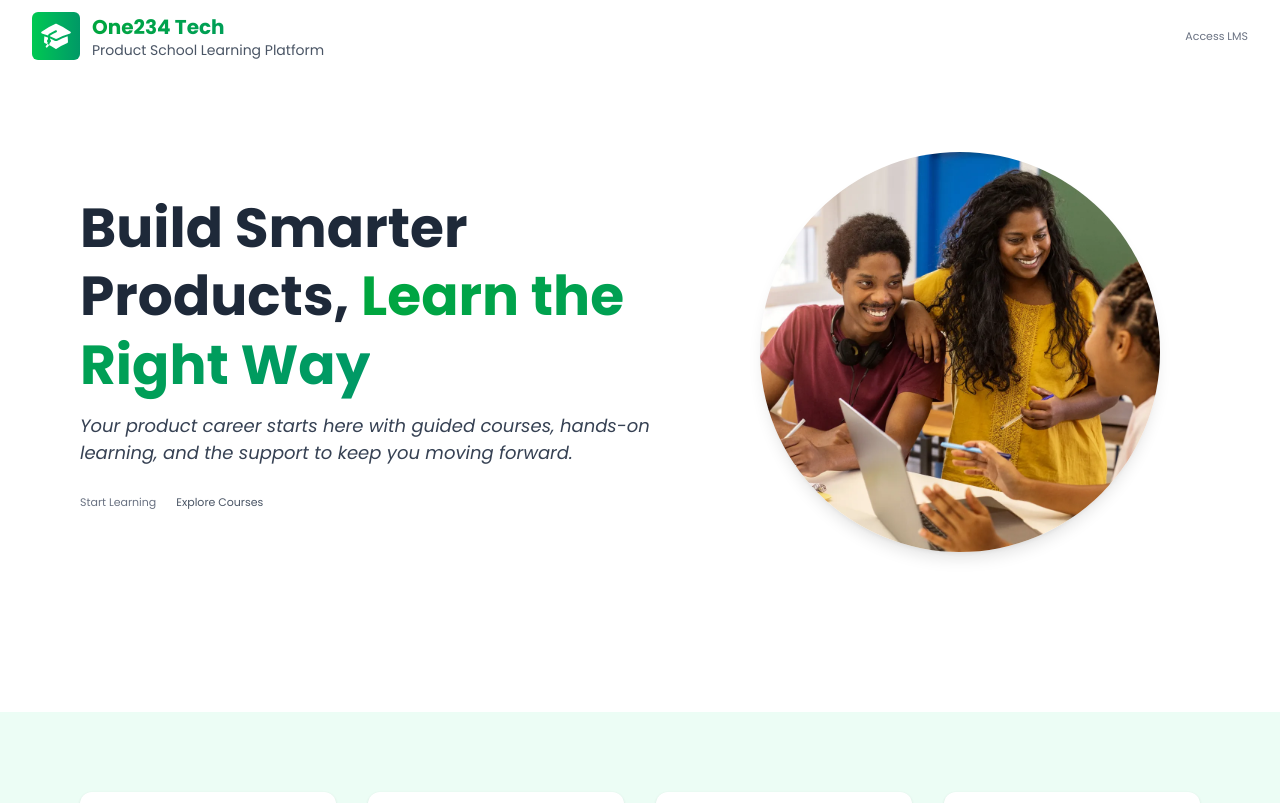
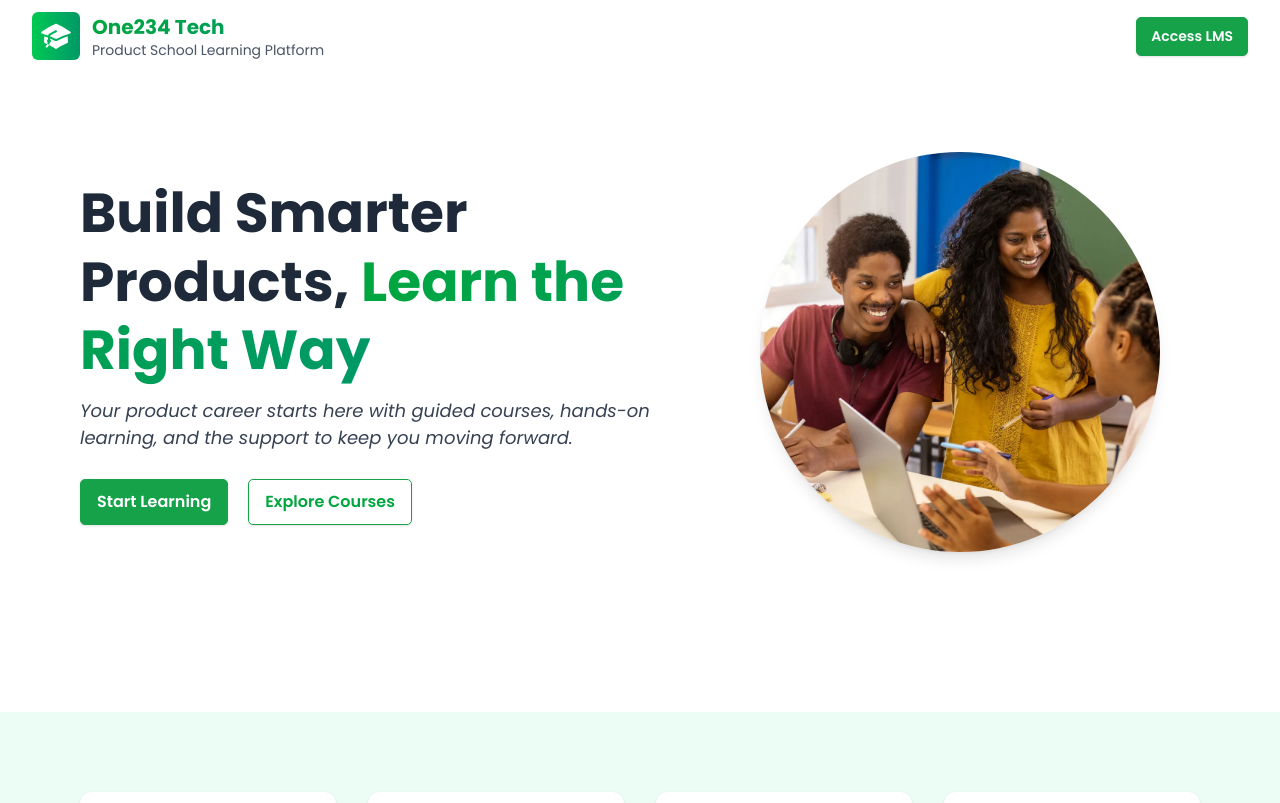
Before and after one commit to sammie-create/one234tech-lms, a React (Vite) app: page / in a window 1280 px wide. Shown: the top 803 px of the page. Built offline with nearby package versions, Linux system fonts and the light colour scheme; no server answers.

Commit message:
Fixed a css bug that affected the Button component.

```diff
--- a/src/index.css
+++ b/src/index.css
@@ -8,7 +8,7 @@
 
 @plugin 'tailwind-scrollbar';
 
-@pl @layer components {
+@layer components {
   .btn {
     border-radius: 5px;
     font-weight: var(--font-weight-semibold);
@@ -45,7 +45,6 @@
       }
     }
   }
-
   .btn-secondary {
     background-color: inherit;
     color: var(--color-green-600);
```
